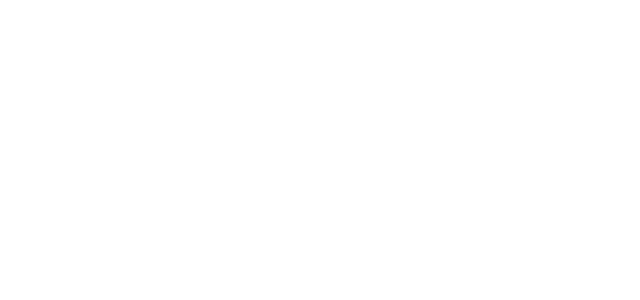
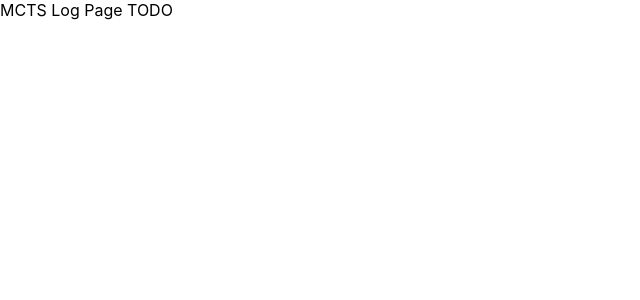
Before and after one commit to select766/pokeai, a React (Create React App) app in the folder visualize-battle-log/: page /mcts in a window 1280 px wide. Shown: the top 300 px of the page, without its empty margins (0-640 px from the left). Built offline with nearby package versions, Linux system fonts and the light colour scheme.

Commit message:
mcts log page placeholder

```diff
--- a/visualize-battle-log/src/App.tsx
+++ b/visualize-battle-log/src/App.tsx
@@ -1,12 +1,14 @@
 import React from "react";
 import { BrowserRouter, Route } from "react-router-dom";
 import "./App.scss";
+import { MCTSLogPage } from "./MCTSLogPage";
 import { PageList } from "./PageList";
 import { RLLogPage } from "./RLLogPage";
 
 function App() {
   return (
     <BrowserRouter>
+      <Route path="/mcts" component={MCTSLogPage} />
       <Route path="/rl" component={RLLogPage} />
       <Route path="/" exact component={PageList} />
     </BrowserRouter>
--- /dev/null
+++ b/visualize-battle-log/src/MCTSLogPage.tsx
@@ -0,0 +1,9 @@
+import React from 'react';
+
+export function MCTSLogPage() {
+  return (
+    <div className="App">
+        MCTS Log Page TODO
+    </div>
+  );
+}
--- a/visualize-battle-log/src/PageList.tsx
+++ b/visualize-battle-log/src/PageList.tsx
@@ -5,6 +5,9 @@ export function PageList() {
     <div>
       <ul>
         <li>
+          <Link to="/mcts">MCTS log visualizer</Link>
+        </li>
+        <li>
           <Link to="/rl">RL log visualizer</Link>
         </li>
       </ul>
```
